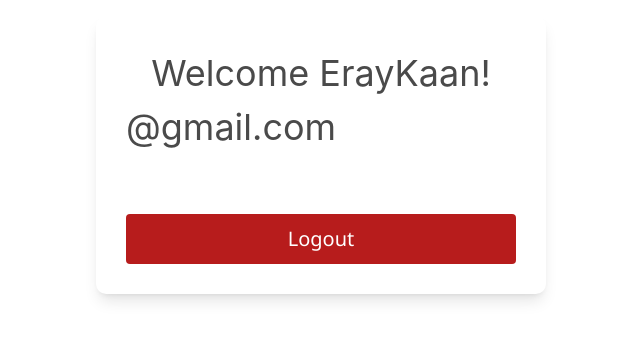
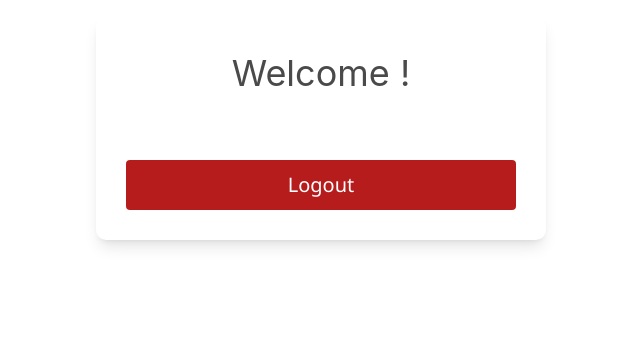
Before and after one commit to ErayKaan123/BBW.FormsComponent, a React (Create React App) app in the folder src/: page /profile in a window 1280 px wide. Shown: the part 184-524 px from the top of the page, without its empty margins (319-959 px from the left). Built offline with nearby package versions, Linux system fonts and the light colour scheme.

Commit message:
localstorage

```diff
--- a/src/src/pages/Login.js
+++ b/src/src/pages/Login.js
@@ -6,6 +6,8 @@
 
     const navigate = useNavigate();
     function onSuccess(email, name){
+        localStorage.setItem('name',name)
+        localStorage.setItem('email',email)
         navigate("/profile");
     }
     function onFailed(email, password){
--- a/src/src/pages/Profile.js
+++ b/src/src/pages/Profile.js
@@ -5,14 +5,16 @@
 
     const navigate = useNavigate();
     function Logout() {
+        localStorage.setItem('name','')
+        localStorage.setItem('email','')
         navigate("/");
     }
 
     return(
         <div className='profile'>
             <div className='profile-container'>
-                <h1 style={{fontSize:36, textAlign: 'center'}}>Welcome ErayKaan!</h1>
-                <h1 style={{fontSize:36}}>@gmail.com</h1>
+                <h1 style={{fontSize:36, textAlign: 'center'}}>Welcome {localStorage.getItem('name')}!</h1>
+                <h1 style={{fontSize:36}}>{localStorage.getItem('email')}</h1>
                 <center>
                     <button onClick={Logout} style={{marginTop: '60px', textAlign: 'center'}} className='app-button app-button-error'>Logout</button>
                 </center>
```
